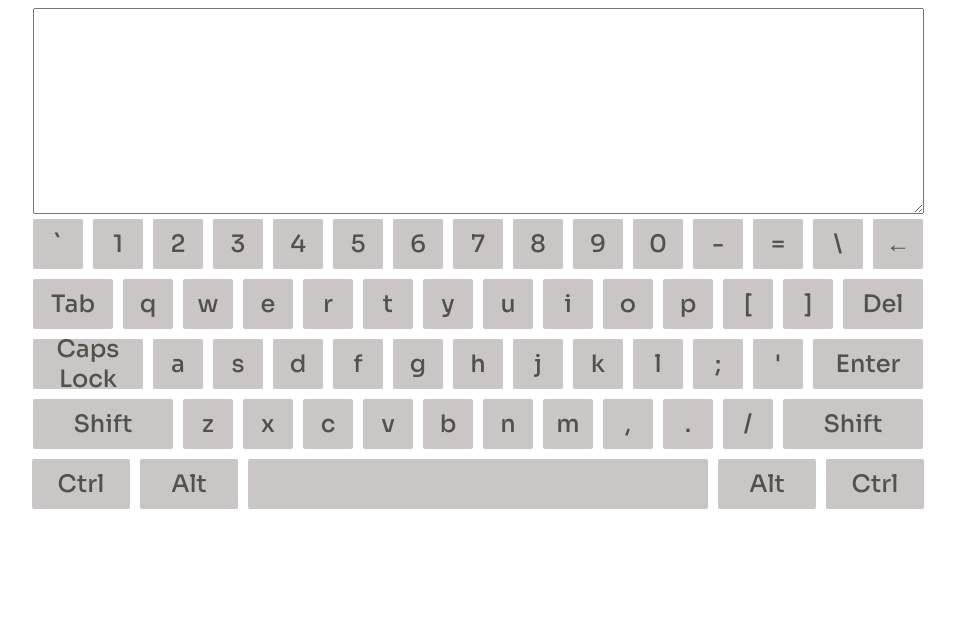
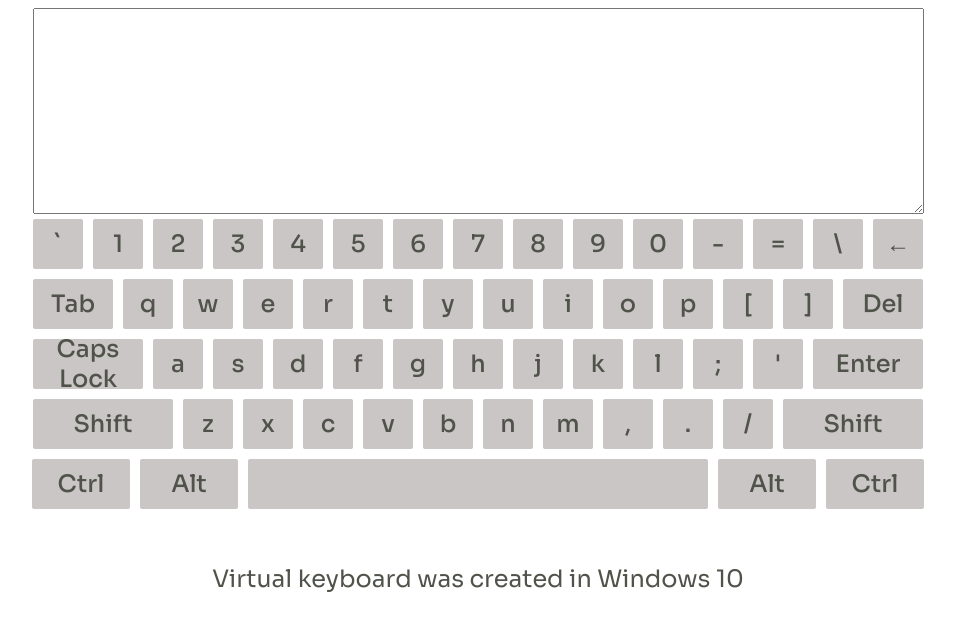
Before and after one commit to AlexeiTorchinsky/virtual-keyboard, a website: page index.html in a window 1280 px wide. Shown: the whole page, without its empty margins (162-1117 px from the left). Drawn offline with Linux system fonts and the light colour scheme.

Commit message:
feat: add OS type info

```diff
--- a/script.js
+++ b/script.js
@@ -3,7 +3,10 @@
 // };
 const textArea = document.createElement('textarea');
 textArea.className = 'textarea';
-// document.body.append(textArea);
+
+const osType = document.createElement('span');
+osType.className = 'os-type';
+osType.textContent = 'Virtual keyboard was created in Windows 10';
 
 const keys = [
   ['`', '1', '2', '3', '4', '5', '6', '7', '8', '9', '0', '-', '=', '\\', '←'],
@@ -65,7 +68,7 @@ const bodyAppend = (...items) => {
 //     });
 //   }
 // };
-bodyAppend(textArea, keyboard);
+bodyAppend(textArea, keyboard, osType);
 window.addEventListener('keydown', (event) => {
   const key = event.key.toLowerCase();
   const buttons = keyboard.querySelectorAll('.key');
--- a/style.css
+++ b/style.css
@@ -4,6 +4,14 @@
   height: 200px;
   margin: 0 auto;
   font-size: 1.5rem;
+}
+.os-type {
+  display: block;
+  margin: 50px auto;
+  font-size: 24px;
+  font-family: 'Sora', sans-serif;
+  color: rgb(80, 83, 74);
+  text-align: center;
 }
 .keyboard {
   display: flex;
```
